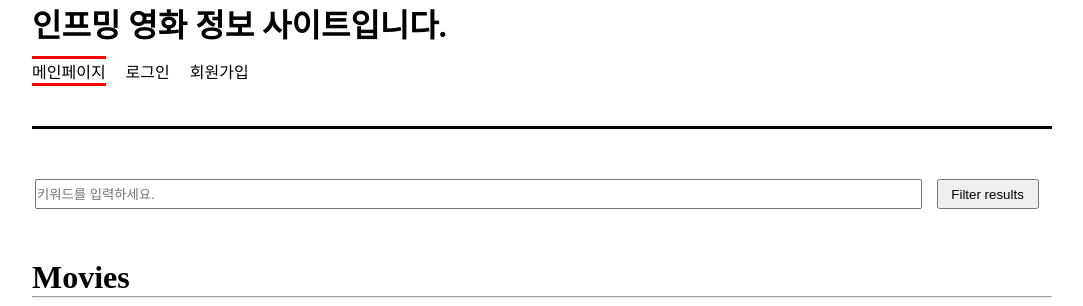
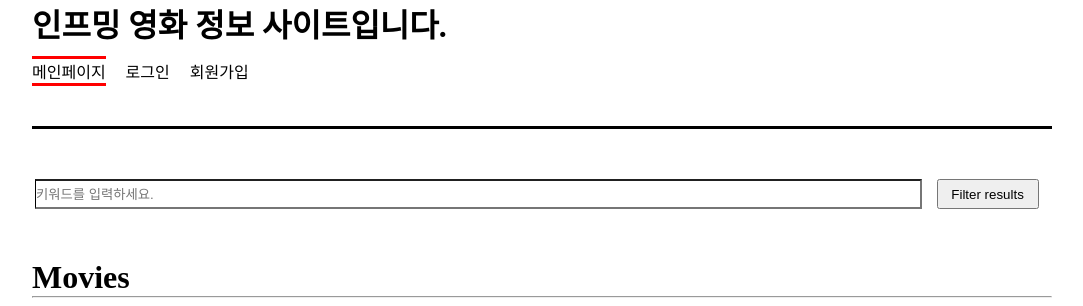
Before and after one commit to 2022148009/HomeworkRepository, a plain HTML site: page LAB4/index.html in a window 1280 px wide. Shown: the top 306 px of the page, without its empty margins (98-1181 px from the left). Drawn offline with Linux system fonts and the light colour scheme; no server answers.

Commit message:
Update index.html

```diff
--- a/LAB4/index.html
+++ b/LAB4/index.html
@@ -20,7 +20,7 @@
     </nav>
 
     <form action="#">
-        <input style="margin-left: 3px; margin-right: 1%; width: 87%; height: 30px;" id="searchTerm" type="text" placeholder="키워드를 입력하세요.">
+        <input style="border-left: 0.1px black solid; margin-left: 3px; margin-right: 1%; width: 87%; height: 30px;" id="searchTerm" type="text" placeholder="키워드를 입력하세요.">
         <button style="width: 10%; height: 30px;" id="filterbtn">Filter results</button>
 
         <h1 style="margin-top: 50px; ">Movies</h1>
```
